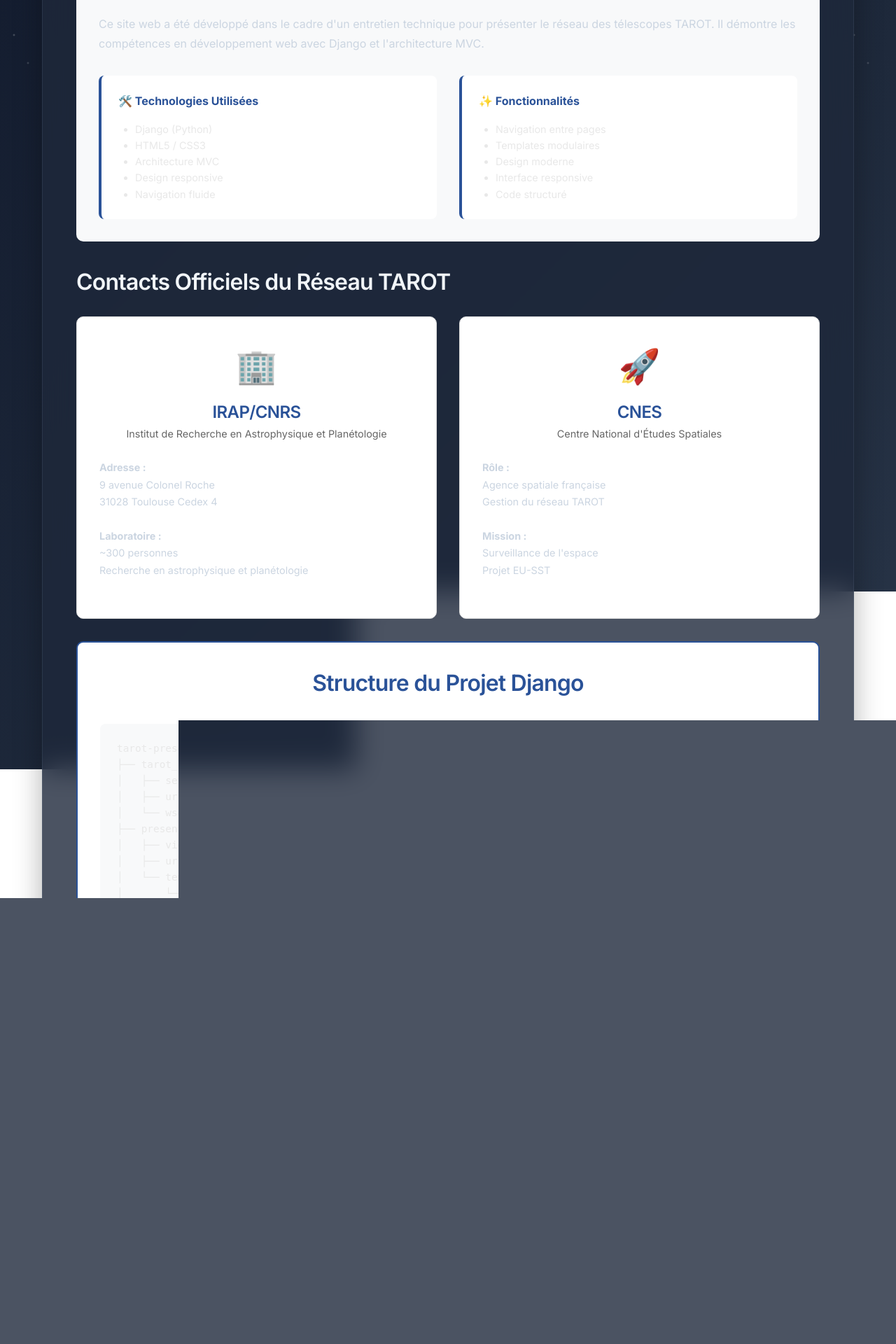
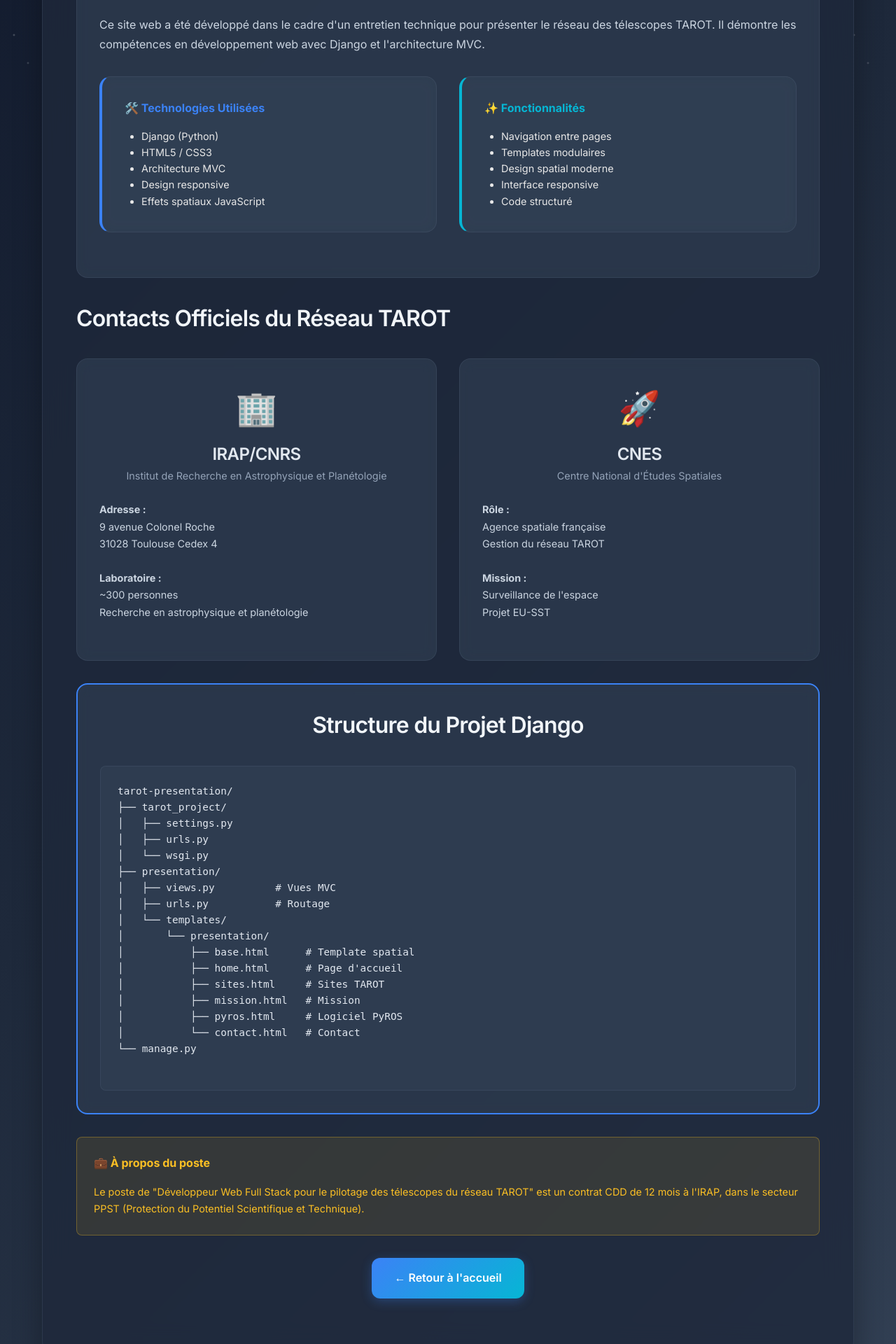
Before and after one commit to YoussefELKALLOUBI/tarot-presentation, a Django app: page /contact/ in a window 1280 px wide. Shown: the part 680-2600 px from the top of the page at 70% size. Run offline with Django 3.2, Linux system fonts and the light colour scheme.

Commit message:
Update colors

```diff
--- a/presentation/templates/presentation/contact.html
+++ b/presentation/templates/presentation/contact.html
@@ -3,7 +3,7 @@
 {% block content %}
 <h1>Contact & Informations</h1>
 
-<div style="background: linear-gradient(135deg, #1e3c72, #2a5298); color: white; padding: 2rem; border-radius: 10px; margin: 2rem 0; text-align: center;">
+<div style="background: linear-gradient(135deg, #3b82f6, #06b6d4); color: white; padding: 2rem; border-radius: 10px; margin: 2rem 0; text-align: center;">
     <h2 style="color: white; font-size: 1.8rem; margin-bottom: 1rem;">
         📧 Projet d'Entretien
     </h2>
@@ -13,7 +13,7 @@
 </div>
 
 <!-- Informations du projet -->
-<div style="background: #f8f9fa; padding: 2rem; border-radius: 10px; margin: 2rem 0;">
+<div class="card" style="margin: 2rem 0;">
     <h2>À propos de ce projet</h2>
     <p>
         Ce site web a été développé dans le cadre d'un entretien technique pour présenter
@@ -21,25 +21,25 @@
         avec Django et l'architecture MVC.
     </p>
 
-    <div style="display: grid; grid-template-columns: repeat(auto-fit, minmax(250px, 1fr)); gap: 2rem; margin-top: 2rem;">
+    <div class="grid grid-2" style="margin-top: 2rem;">
 
-        <div style="background: white; padding: 1.5rem; border-radius: 8px; border-left: 4px solid #2a5298;">
-            <h4 style="color: #2a5298; margin-bottom: 1rem;">🛠️ Technologies Utilisées</h4>
+        <div class="card" style="border-left: 4px solid #3b82f6;">
+            <h4 style="color: #3b82f6; margin-bottom: 1rem;">🛠️ Technologies Utilisées</h4>
             <ul style="font-size: 0.9rem; padding-left: 1.5rem;">
                 <li>Django (Python)</li>
                 <li>HTML5 / CSS3</li>
                 <li>Architecture MVC</li>
                 <li>Design responsive</li>
-                <li>Navigation fluide</li>
+                <li>Effets spatiaux JavaScript</li>
             </ul>
         </div>
 
-        <div style="background: white; padding: 1.5rem; border-radius: 8px; border-left: 4px solid #2a5298;">
-            <h4 style="color: #2a5298; margin-bottom: 1rem;">✨ Fonctionnalités</h4>
+        <div class="card" style="border-left: 4px solid #06b6d4;">
+            <h4 style="color: #06b6d4; margin-bottom: 1rem;">✨ Fonctionnalités</h4>
             <ul style="font-size: 0.9rem; padding-left: 1.5rem;">
                 <li>Navigation entre pages</li>
                 <li>Templates modulaires</li>
-                <li>Design moderne</li>
+                <li>Design spatial moderne</li>
                 <li>Interface responsive</li>
                 <li>Code structuré</li>
             </ul>
@@ -51,13 +51,13 @@
 <!-- Contacts officiels -->
 <div style="margin: 2rem 0;">
     <h2>Contacts Officiels du Réseau TAROT</h2>
-    <div style="display: grid; grid-template-columns: repeat(auto-fit, minmax(300px, 1fr)); gap: 2rem;">
+    <div class="grid grid-2">
 
-        <div style="background: white; border: 1px solid #ddd; border-radius: 10px; padding: 2rem;">
+        <div class="card">
             <div style="text-align: center; margin-bottom: 1.5rem;">
                 <div style="font-size: 3rem; margin-bottom: 0.5rem;">🏢</div>
-                <h3 style="color: #2a5298; margin: 0;">IRAP/CNRS</h3>
-                <p style="color: #666; font-size: 0.9rem;">Institut de Recherche en Astrophysique et Planétologie</p>
+                <h3 style="margin: 0;">IRAP/CNRS</h3>
+                <p style="color: #94a3b8; font-size: 0.9rem;">Institut de Recherche en Astrophysique et Planétologie</p>
             </div>
             <div style="font-size: 0.9rem; line-height: 1.6;">
                 <p><strong>Adresse :</strong><br>
@@ -70,11 +70,11 @@
             </div>
         </div>
 
-        <div style="background: white; border: 1px solid #ddd; border-radius: 10px; padding: 2rem;">
+        <div class="card">
             <div style="text-align: center; margin-bottom: 1.5rem;">
                 <div style="font-size: 3rem; margin-bottom: 0.5rem;">🚀</div>
-                <h3 style="color: #2a5298; margin: 0;">CNES</h3>
-                <p style="color: #666; font-size: 0.9rem;">Centre National d'Études Spatiales</p>
+                <h3 style="margin: 0;">CNES</h3>
+                <p style="color: #94a3b8; font-size: 0.9rem;">Centre National d'Études Spatiales</p>
             </div>
             <div style="font-size: 0.9rem; line-height: 1.6;">
                 <p><strong>Rôle :</strong><br>
@@ -91,11 +91,11 @@
 </div>
 
 <!-- Informations techniques -->
-<div style="background: white; border: 2px solid #2a5298; border-radius: 10px; padding: 2rem; margin: 2rem 0;">
-    <h2 style="text-align: center; color: #2a5298; margin-bottom: 2rem;">Structure du Projet Django</h2>
+<div class="card" style="border: 2px solid #3b82f6; margin: 2rem 0;">
+    <h2 style="text-align: center; margin-bottom: 2rem;">Structure du Projet Django</h2>
 
-    <div style="background: #f8f9fa; padding: 1.5rem; border-radius: 8px; font-family: monospace; font-size: 0.9rem;">
-        <pre style="margin: 0; white-space: pre-wrap;">
+    <div style="background: rgba(51, 65, 85, 0.6); padding: 1.5rem; border-radius: 8px; font-family: monospace; font-size: 0.9rem; border: 1px solid rgba(100, 116, 139, 0.2);">
+        <pre style="margin: 0; white-space: pre-wrap; color: #e2e8f0;">
 tarot-presentation/
 ├── tarot_project/
 │   ├── settings.py
@@ -106,7 +106,7 @@
 │   ├── urls.py           # Routage
 │   └── templates/
 │       └── presentation/
-│           ├── base.html      # Template de base
+│           ├── base.html      # Template spatial
 │           ├── home.html      # Page d'accueil
 │           ├── sites.html     # Sites TAROT
 │           ├── mission.html   # Mission
@@ -118,9 +118,9 @@
 </div>
 
 <!-- Note sur le poste -->
-<div style="background: #fff3cd; border: 1px solid #ffeaa7; padding: 1.5rem; border-radius: 8px; margin: 2rem 0;">
-    <h4 style="color: #856404; margin-bottom: 1rem;">💼 À propos du poste</h4>
-    <p style="color: #856404; font-size: 0.9rem; margin: 0;">
+<div style="background: rgba(251, 191, 36, 0.1); border: 1px solid rgba(251, 191, 36, 0.3); padding: 1.5rem; border-radius: 8px; margin: 2rem 0;">
+    <h4 style="color: #fbbf24; margin-bottom: 1rem;">💼 À propos du poste</h4>
+    <p style="color: #fbbf24; font-size: 0.9rem; margin: 0;">
         Le poste de "Développeur Web Full Stack pour le pilotage des télescopes du réseau TAROT"
         est un contrat CDD de 12 mois à l'IRAP, dans le secteur PPST (Protection du Potentiel
         Scientifique et Technique).
@@ -128,8 +128,7 @@
 </div>
 
 <div style="text-align: center; margin: 2rem 0;">
-    <a href="{% url 'presentation:home' %}"
-       style="background: #2a5298; color: white; padding: 1rem 2rem; text-decoration: none; border-radius: 5px; display: inline-block; transition: background-color 0.3s;">
+    <a href="{% url 'presentation:home' %}" class="btn-modern">
         ← Retour à l'accueil
     </a>
 </div>
```
Also changed, not shown: presentation/templates/presentation/home.html (+7 -8 lines), presentation/templates/presentation/mission.html (+21 -24 lines), presentation/templates/presentation/pyros.html (+24 -26 lines), presentation/templates/presentation/sites.html (+14 -18 lines).
